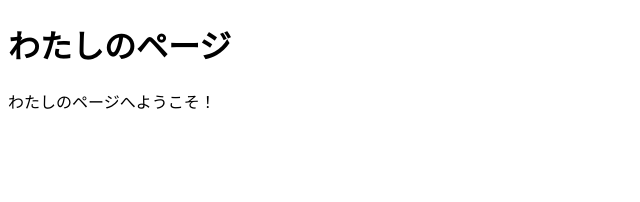
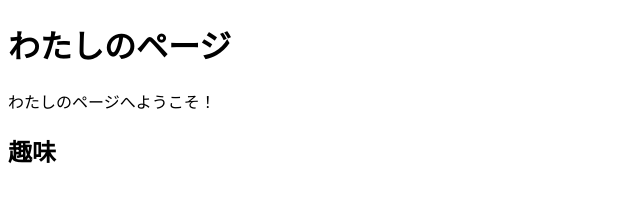
Before and after one commit to simoda-TCJ/test.site, a plain HTML site: page index.html in a window 1280 px wide. Shown: the whole page, without its empty margins (0-640 px from the left). Drawn offline with Linux system fonts and the light colour scheme.

Commit message:
趣味の追加

```diff
--- a/index.html
+++ b/index.html
@@ -6,5 +6,6 @@
 <body>
 <h1>わたしのページ</h1>
 <p>わたしのページへようこそ！</p>
+<h2>趣味</h2>
 </body>
 </html>
```
